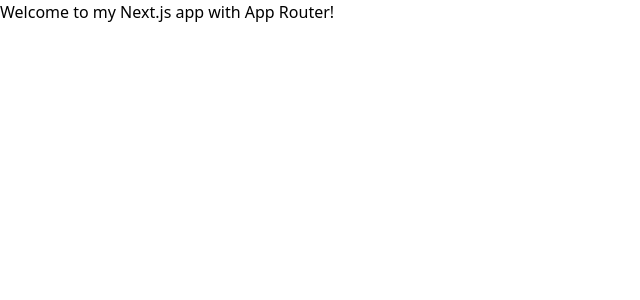
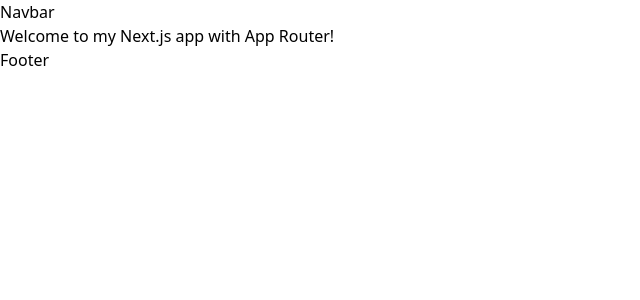
Before and after one commit to pandablue0809/Crypto-Hat, a Next.js app: page / in a window 1280 px wide. Shown: the top 300 px of the page, without its empty margins (0-640 px from the left). Built offline with nearby package versions, Linux system fonts and the light colour scheme.

Commit message:
created logic

```diff
--- a/app/layout.js
+++ b/app/layout.js
@@ -1,5 +1,7 @@
 import localFont from "next/font/local";
 import "./globals.css";
+import { Navbar, Footer } from "@/component";
+import Script from "next/script";
 
 const geistSans = localFont({
   src: "./fonts/GeistVF.woff",
@@ -23,7 +25,14 @@
       <body
         className={`${geistSans.variable} ${geistMono.variable} antialiased`}
       >
+        <Navbar />
         {children}
+        <Footer />
+        <Script
+          src="https://kit.fontawesome.com/9c0219f7b9.js"
+          crossOrigin="anonymous"
+          async
+        />
       </body>
     </html>
   );
--- /dev/null
+++ b/component/Footer.jsx
@@ -0,0 +1,7 @@
+import React from "react";
+
+function Footer() {
+  return <div>Footer</div>;
+}
+
+export default Footer;
--- /dev/null
+++ b/component/Navbar.jsx
@@ -0,0 +1,7 @@
+import React from "react";
+
+function Navbar() {
+  return <div>Navbar</div>;
+}
+
+export default Navbar;
--- /dev/null
+++ b/component/index.js
@@ -0,0 +1,4 @@
+import Navbar from "./Navbar.jsx";
+import Footer from "./Footer.jsx";
+
+export { Navbar, Footer };
```
